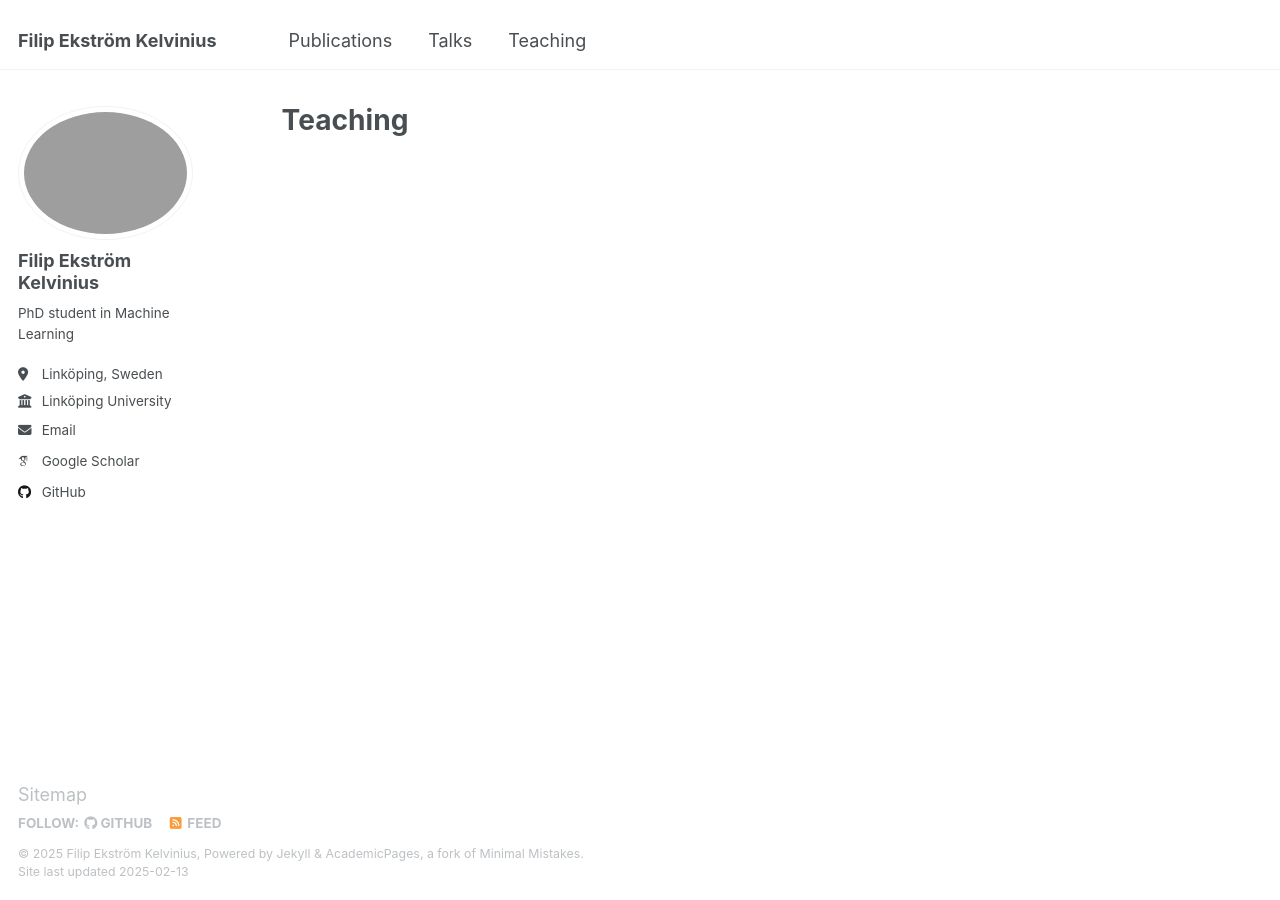
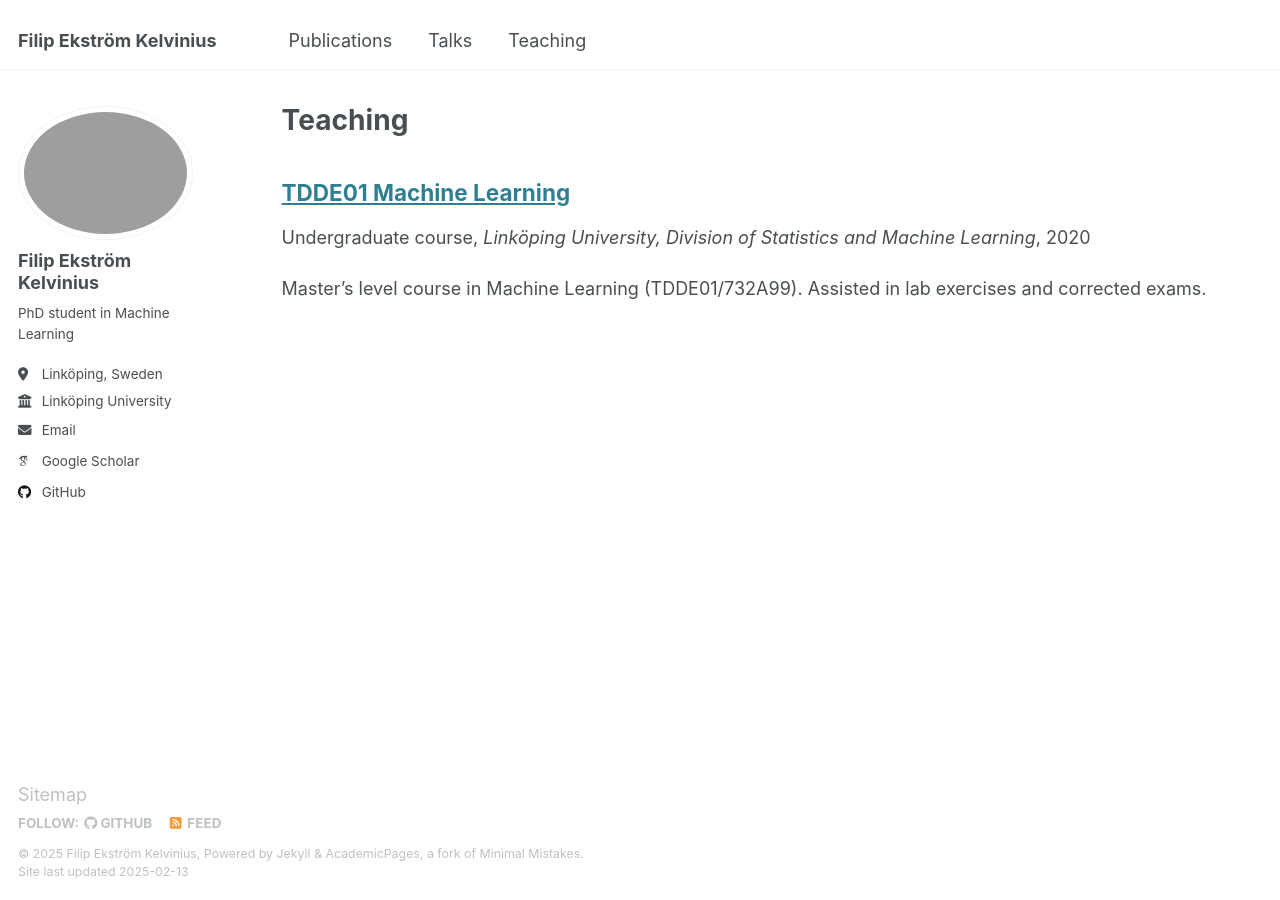
Before and after one commit to filipekstrm/filipekstrm.github.io, a Jekyll site: the page built from _pages/teaching.html, in a window 1280 px wide. Built offline with Jekyll 4.4.1, drawn with Linux system fonts in a browser that asks for light colours; some web fonts are replaced; a file with an impossible date is left out.

Commit message:
New tdde01 date

```diff
--- a/_teaching/tdde01-machine-learning.md
+++ b/_teaching/tdde01-machine-learning.md
@@ -4,7 +4,7 @@ collection: teaching
 type: "Undergraduate course"
 permalink: /teaching/tdde01-machine-learning
 venue: "Linköping University, Division of Statistics and Machine Learning"
-date: ""
+date: "2020-09-01"
 location: "Linköping, Sweden"
 ---
 
```
